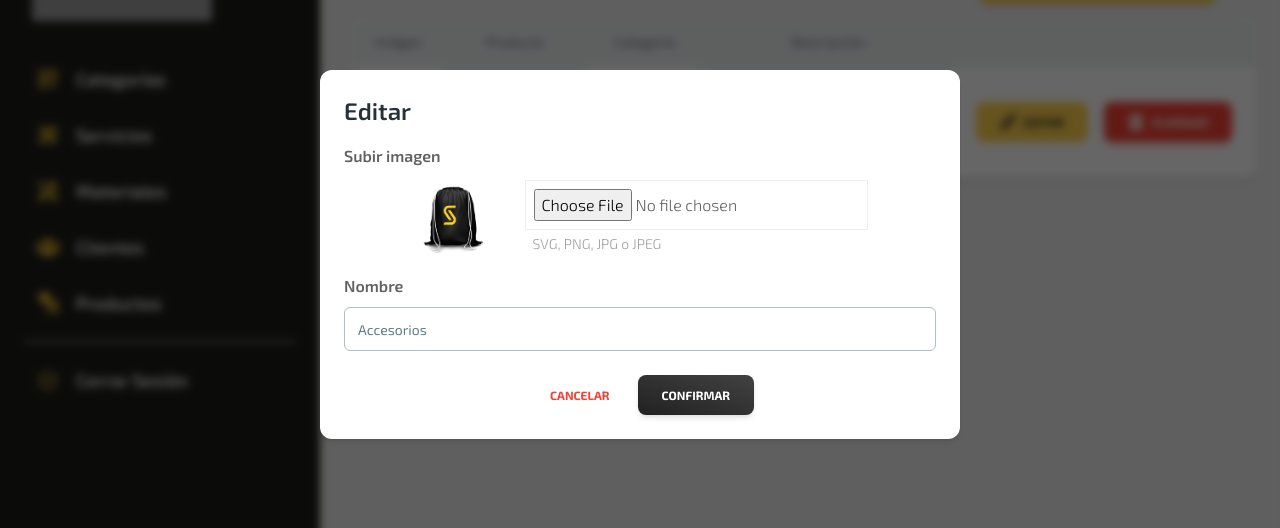
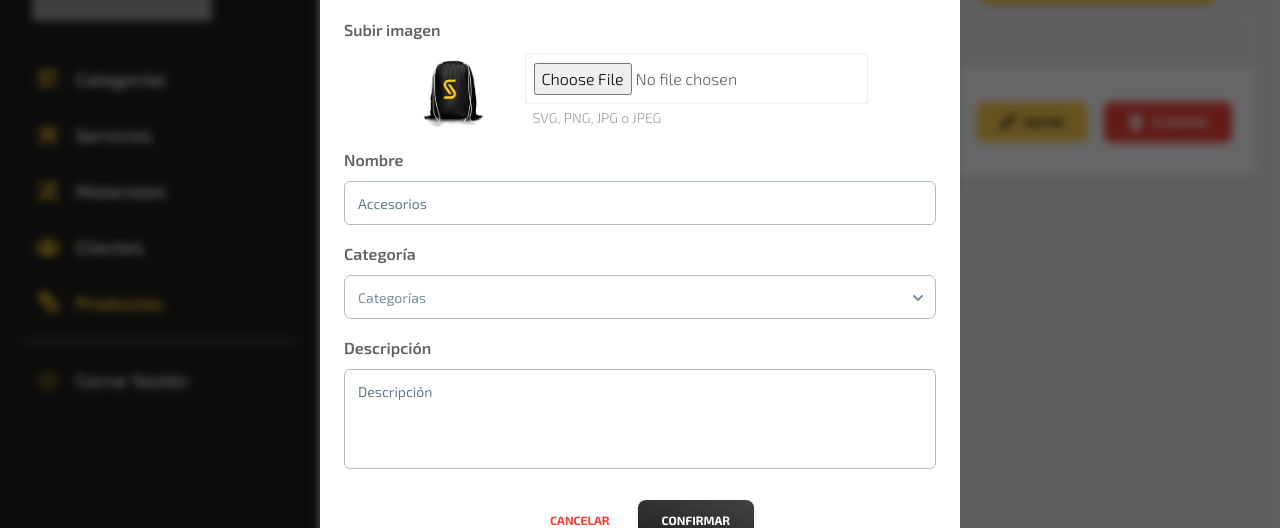
Before and after one commit to irinag00/pageSolport, a React (Vite) app: page /admin/productos in a window 1280 px wide. Both pictures are taken after a click on the button "EDITAR". Shown: the part 146-674 px from the top of the page. Built offline with nearby package versions, Linux system fonts and the light colour scheme; grey boxes are pictures that could not be loaded.

Commit message:
eddcion de modal pra que funcione con todas las paginas

```diff
--- a/src/components/common/Modals/ModalNew/ModalNew.jsx
+++ b/src/components/common/Modals/ModalNew/ModalNew.jsx
@@ -8,7 +8,7 @@ import {
   Typography,
   Input,
 } from "@material-tailwind/react";
-const ModalNew = ({ open, handleOpen }) => {
+const ModalNew = ({ open, handleOpen, name }) => {
   return (
     <Dialog
       size="md"
@@ -19,12 +19,21 @@ const ModalNew = ({ open, handleOpen }) => {
       <Card className="mx-auto w-full max-w-[30rem]">
         <CardBody className="flex flex-col gap-4">
           <Typography variant="h4" color="blue-gray">
-            Añadir nuevo
+            Añadir {name}
           </Typography>
           <Typography className="-mb-2" variant="h6">
             Nombre
           </Typography>
           <Input label="Nombre" size="lg" />
+          {name === "Servicio" || name === "Material" ? (
+            <div className="flex flex-col gap-4">
+              <Typography className="-mb-2" variant="h6">
+                Descripción
+              </Typography>
+              <Input label="Descripción" size="lg" />
+            </div>
+          ) : null}
+
           <Typography className="-mb-2" variant="h6">
             Subir imagen
           </Typography>
--- a/src/components/common/Modals/ModalUpdate/ModalUpdate.jsx
+++ b/src/components/common/Modals/ModalUpdate/ModalUpdate.jsx
@@ -7,9 +7,12 @@ import {
   CardFooter,
   Typography,
   Input,
+  Textarea,
+  Select,
+  Option,
 } from "@material-tailwind/react";
 import img from "../../../../assets/bolsa-mochila.png";
-const ModalUpdate = ({ open, handler }) => {
+const ModalUpdate = ({ open, handler, name }) => {
   return (
     <Dialog
       size="md"
@@ -43,6 +46,32 @@ const ModalUpdate = ({ open, handler }) => {
               Nombre
             </Typography>
             <Input label="Accesorios" size="lg" />
+
+            {name === "Producto" ? (
+              <div className="flex flex-col gap-4">
+                <Typography className="-mb-2" variant="h6">
+                  Categoría
+                </Typography>
+                <Select label="Categorías" size="lg">
+                  <Option>Material Tailwind HTML</Option>
+                  <Option>Material Tailwind React</Option>
+                  <Option>Material Tailwind Vue</Option>
+                  <Option>Material Tailwind Angular</Option>
+                  <Option>Material Tailwind Svelte</Option>
+                </Select>
+              </div>
+            ) : null}
+
+            {name === "Servicio" ||
+            name === "Material" ||
+            name === "Producto" ? (
+              <div className="flex flex-col gap-4">
+                <Typography className="-mb-2" variant="h6">
+                  Descripción
+                </Typography>
+                <Textarea label="Descripción" size="lg" />
+              </div>
+            ) : null}
           </CardBody>
           <CardFooter className="pt-0 flex justify-center">
             <Button
--- a/src/components/common/TableCrud/TableCrud.jsx
+++ b/src/components/common/TableCrud/TableCrud.jsx
@@ -4,7 +4,7 @@ import { FaTrashAlt, FaPencilAlt } from "react-icons/fa";
 import ModalDelete from "../Modals/ModalDelete/ModalDelete";
 import ModalUpdate from "../Modals/ModalUpdate/ModalUpdate";
 
-const TableCrud = ({ TABLE_HEAD, TABLE_ROWS }) => {
+const TableCrud = ({ TABLE_HEAD, TABLE_ROWS, name }) => {
   const [openDelete, setOpenDelete] = useState(false);
   const [openUpdate, setOpenUpdate] = useState(false);
 
@@ -120,7 +120,7 @@ const TableCrud = ({ TABLE_HEAD, TABLE_ROWS }) => {
         </table>
       </Card>
       <ModalDelete open={openDelete} handler={handleOpenDelete} />
-      <ModalUpdate open={openUpdate} handler={handleOpenUpdate} />
+      <ModalUpdate open={openUpdate} handler={handleOpenUpdate} name={name} />
     </section>
   );
 };
--- a/src/components/layout/HeaderPanel/HeaderPanel.jsx
+++ b/src/components/layout/HeaderPanel/HeaderPanel.jsx
@@ -24,7 +24,7 @@ const HeaderPanel = ({ name }) => {
           Añadir nuevo/a {name}
         </Button>
       </div>
-      <ModalNew open={openNew} handleOpen={handleOpenNewElement} />
+      <ModalNew open={openNew} handleOpen={handleOpenNewElement} name={name} />
     </div>
   );
 };
--- a/src/components/layout/SideBar-Admin/Sidebar.jsx
+++ b/src/components/layout/SideBar-Admin/Sidebar.jsx
@@ -19,7 +19,7 @@ import {
 import { FaUsers } from "react-icons/fa";
 import { GiClothes } from "react-icons/gi";
 import { useState, useEffect } from "react";
-import { Link } from "react-router-dom";
+import { Link, useLocation } from "react-router-dom";
 
 const Sidebar = () => {
   const [openNav, setOpenNav] = useState(false);
@@ -34,6 +34,9 @@ const Sidebar = () => {
       window.removeEventListener("resize", handleWindowResize);
     };
   }, []);
+
+  const location = useLocation();
+  const currentPath = location.pathname;
 
   const listSideBar = [
     {
@@ -75,7 +78,11 @@ const Sidebar = () => {
         <List>
           {listSideBar.map((list, index) => (
             <Link key={index} to={list.path}>
-              <ListItem className="font-semibold text-white text-lg hover:bg-yellowSol/50 hover:text-white focus:bg-yellowSol focus:text-white">
+              <ListItem
+                className={`font-semibold text-white text-lg hover:bg-yellowSol/50 hover:text-white focus:bg-yellowSol focus:text-white ${
+                  list.path === currentPath ? "font-bold text-yellowSol " : ""
+                }`}
+              >
                 <ListItemPrefix>{list.icon}</ListItemPrefix>
                 {list.name}
               </ListItem>
@@ -99,7 +106,11 @@ const Sidebar = () => {
                 content={list.name}
                 className="text-yellowSol"
               >
-                <ListItem className="font-semibold text-blackSol text-lg hover:bg-yellowSol/50 focus:bg-yellowSol focus:text-white">
+                <ListItem
+                  className={`font-semibold text-white text-lg hover:bg-yellowSol/50 hover:text-white focus:bg-yellowSol focus:text-white ${
+                    list.path === currentPath ? "bg-white" : ""
+                  }`}
+                >
                   {list.icon}
                 </ListItem>
               </Tooltip>
--- a/src/components/pages/administrador/CategoriasPanel.jsx
+++ b/src/components/pages/administrador/CategoriasPanel.jsx
@@ -15,7 +15,11 @@ const CategoriasPanel = () => {
   return (
     <div className="h-screen justify-center">
       <HeaderPanel name={"Categoría"} />
-      <TableCrud TABLE_HEAD={TABLE_HEAD} TABLE_ROWS={TABLE_ROWS} />
+      <TableCrud
+        TABLE_HEAD={TABLE_HEAD}
+        TABLE_ROWS={TABLE_ROWS}
+        name={"Categoría"}
+      />
     </div>
   );
 };
--- a/src/components/pages/administrador/ClientesPanel.jsx
+++ b/src/components/pages/administrador/ClientesPanel.jsx
@@ -13,7 +13,11 @@ const ClientesPanel = () => {
   return (
     <div className="h-screen justify-center">
       <HeaderPanel name={"Cliente"} />
-      <TableCrud TABLE_HEAD={TABLE_HEAD} TABLE_ROWS={TABLE_ROWS} />
+      <TableCrud
+        TABLE_HEAD={TABLE_HEAD}
+        TABLE_ROWS={TABLE_ROWS}
+        name={"Cliente"}
+      />
     </div>
   );
 };
--- a/src/components/pages/administrador/MaterialesPanel.jsx
+++ b/src/components/pages/administrador/MaterialesPanel.jsx
@@ -14,7 +14,11 @@ const MaterialesPanel = () => {
   return (
     <div className="h-screen justify-center">
       <HeaderPanel name={"Material"} />
-      <TableCrud TABLE_HEAD={TABLE_HEAD} TABLE_ROWS={TABLE_ROWS} />
+      <TableCrud
+        TABLE_HEAD={TABLE_HEAD}
+        TABLE_ROWS={TABLE_ROWS}
+        name={"Material"}
+      />
     </div>
   );
 };
--- a/src/components/pages/administrador/ProductosPanel.jsx
+++ b/src/components/pages/administrador/ProductosPanel.jsx
@@ -14,7 +14,11 @@ const ProductosPanel = () => {
   return (
     <div className="h-screen justify-center">
       <HeaderPanel name={"Producto"} />
-      <TableCrud TABLE_HEAD={TABLE_HEAD} TABLE_ROWS={TABLE_ROWS} />
+      <TableCrud
+        TABLE_HEAD={TABLE_HEAD}
+        TABLE_ROWS={TABLE_ROWS}
+        name={"Producto"}
+      />
     </div>
   );
 };
--- a/src/components/pages/administrador/ServiciosPanel.jsx
+++ b/src/components/pages/administrador/ServiciosPanel.jsx
@@ -13,7 +13,11 @@ const ServiciosPanel = () => {
   return (
     <div className="h-screen justify-center">
       <HeaderPanel name={"Servicio"} />
-      <TableCrud TABLE_HEAD={TABLE_HEAD} TABLE_ROWS={TABLE_ROWS} />
+      <TableCrud
+        TABLE_HEAD={TABLE_HEAD}
+        TABLE_ROWS={TABLE_ROWS}
+        name={"Servicio"}
+      />
     </div>
   );
 };
```
